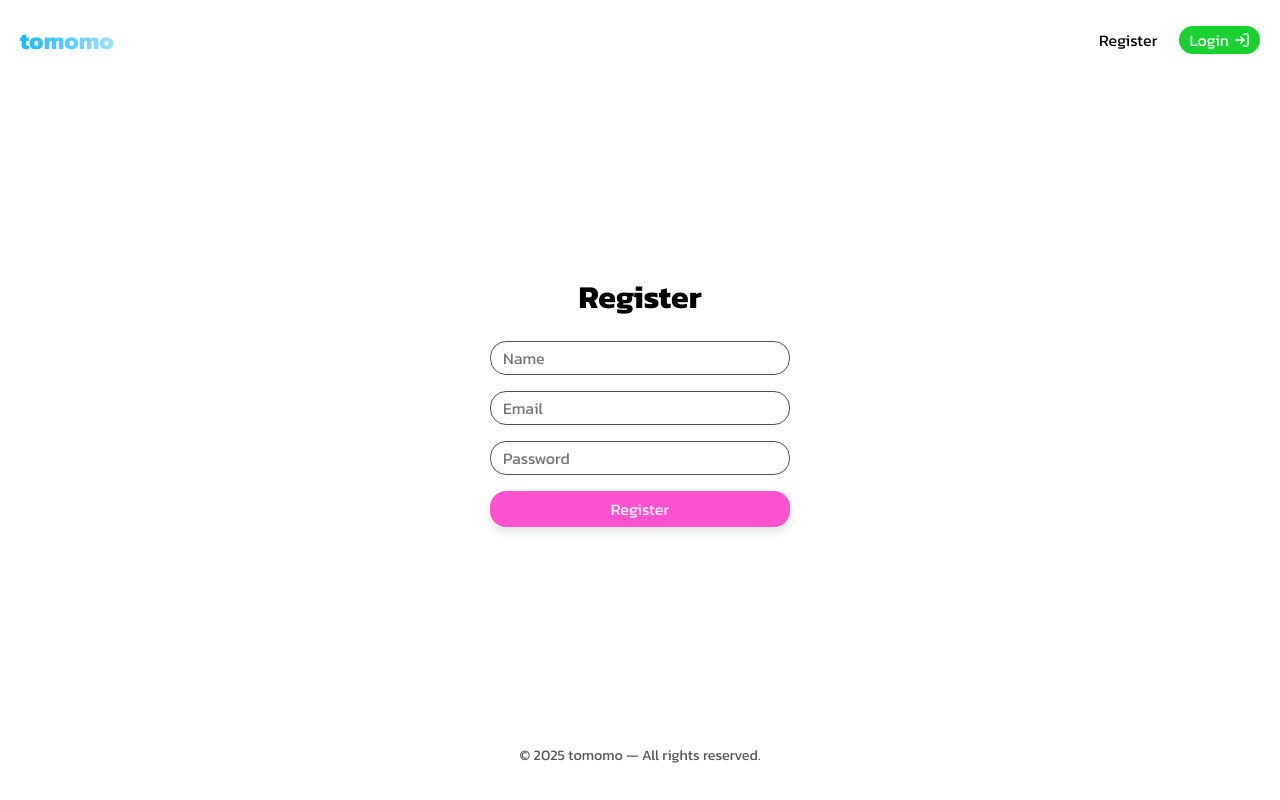
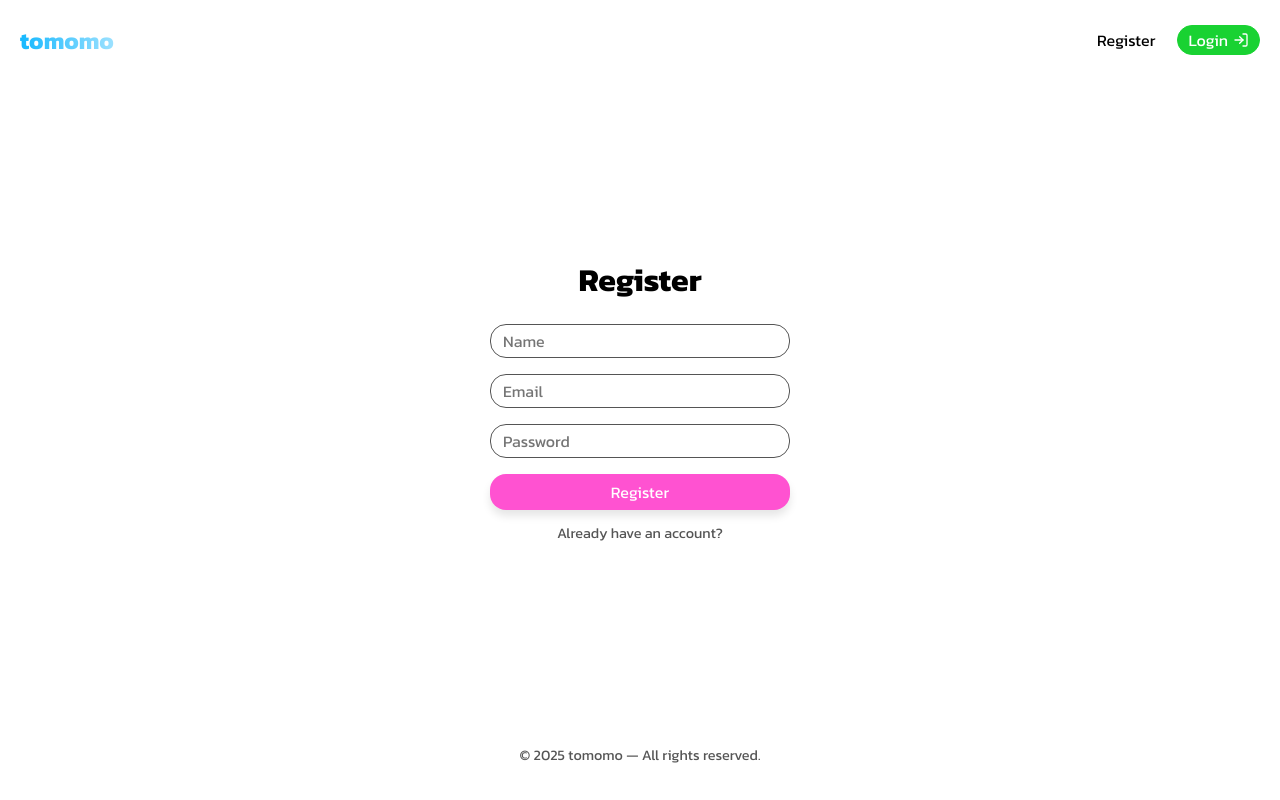
Before and after one commit to tahhh2234/tomomo, a React (Vite) app in the folder frontend/: page /register in a window 1280 px wide. Built offline with nearby package versions, Linux system fonts and the light colour scheme.

Commit message:
Improve login and register pages with navigation links and error handling

```diff
--- a/frontend/src/pages/Login.tsx
+++ b/frontend/src/pages/Login.tsx
@@ -9,6 +9,7 @@ export default function Login() {
     const [password, setPassword] = useState("");
     const [error, setError] = useState("");
     const navigate = useNavigate();
+
 
     const handleSubmit = async (e: React.FormEvent) => {
         e.preventDefault();
@@ -32,6 +33,7 @@ export default function Login() {
                 <button type="submit" className="login__form--btn">Login</button>
             </form>
             {error && <p className="login__error">{error}</p>}
+            <a href="/register" className="login__create">Not have an account?</a>
         </div>
     )
 }
--- a/frontend/src/pages/Register.tsx
+++ b/frontend/src/pages/Register.tsx
@@ -14,7 +14,7 @@ export default function Register() {
     const handleSubmit = async (e: React.FormEvent) => {
         e.preventDefault();
         try {
-            const res = await registerUser({ email, password, name});
+            const res = await registerUser({ email, password, name });
             const token = res.data.access_token;
             setToken(token);
             localStorage.setItem("token", token);
@@ -28,12 +28,13 @@ export default function Register() {
         <div className="register__container">
             <h2 className="register__title">Register</h2>
             <form onSubmit={handleSubmit} className="register__form">
-                <input type="text" placeholder="Name" value={name} onChange={ e => setName(e.target.value)} />
-                <input type="email" placeholder="Email" value={email} onChange={ e => setEmail(e.target.value)} />
-                <input type="password" placeholder="Password" value={password} onChange={ e => setPassword(e.target.value)} />
+                <input type="text" placeholder="Name" value={name} onChange={e => setName(e.target.value)} />
+                <input type="email" placeholder="Email" value={email} onChange={e => setEmail(e.target.value)} />
+                <input type="password" placeholder="Password" value={password} onChange={e => setPassword(e.target.value)} />
                 <button type="submit" className="register__form--btn">Register</button>
             </form>
-            {error && <p className="login__error">{error}</p>}
+            {error && <p className="register__error">{error}</p>}
+            <a href="/login" className="register__already">Already have an account?</a>
         </div>
     );
 }
--- a/frontend/src/pages/TodoList.tsx
+++ b/frontend/src/pages/TodoList.tsx
@@ -1,3 +1,4 @@
+/* eslint-disable @typescript-eslint/no-unused-vars */
 import { useEffect, useState } from "react";
 import { getTasks, createTask, deleteTask } from "../api/api";
 
@@ -11,10 +12,15 @@ type Task = {
 export default function TodoList() {
   const [tasks, setTasks] = useState<Task[]>([]);
   const [newTitle, setNewTitle] = useState("");
+  const [error, setError] = useState("");
 
   const fetchTasks = async () => {
+    try {
       const res = await getTasks();
       setTasks(res.data);
+    } catch (err) {
+      setError("Can not load the tasks.");
+    }
   };
 
   useEffect(() => {
@@ -23,21 +29,38 @@ export default function TodoList() {
 
   const handleCreate = async () => {
     if (!newTitle) return;
+    try {
       await createTask({ title: newTitle });
       setNewTitle("");
       fetchTasks();
+    } catch (err) {
+      setError("Can not create the task.");
+    }
   };
 
   const handleDelete = async (id: number) => {
+    try {
       await deleteTask(id);
       fetchTasks();
+    } catch (err) {
+      setError("Can not delete the task.");
+    }
   };
 
   return (
+    <div style={{ padding: "20px" }}>
+      <h2>Todo List</h2>
+      {error && <p style={{ color: "red" }}>{error}</p>}
+
       <div>
-      <h2>Todo List</h2>
-      <input value={newTitle} onChange={e => setNewTitle(e.target.value)} placeholder="New task" />
+        <input
+          value={newTitle}
+          onChange={e => setNewTitle(e.target.value)}
+          placeholder="New task"
+        />
         <button onClick={handleCreate}>Add</button>
+      </div>
+
       <ul>
         {tasks.map(task => (
           <li key={task.id}>
--- a/frontend/src/styles/general.scss
+++ b/frontend/src/styles/general.scss
@@ -11,3 +11,8 @@ a {
   text-decoration: none;
   color: inherit;
 }
+
+html, body {
+  overflow-x: hidden;
+  overflow-y: hidden;
+}
--- a/frontend/src/styles/header.scss
+++ b/frontend/src/styles/header.scss
@@ -50,9 +50,6 @@
       padding: 2px 10px;
       border-radius: 16px;
 
-      &:hover {
-        transform: scale(1.12);
-      }
       &:active {
         transform: scale(0.95);
       }
@@ -70,6 +67,12 @@
       @extend %button-shared;
       background-color: $color-03;
       color: $color-white;
+      border: 1.5px solid $color-03;
+
+      &:hover {
+        background-color: $color-white;
+        color: $color-03;
+      }
     }
   }
 }
--- a/frontend/src/styles/login.scss
+++ b/frontend/src/styles/login.scss
@@ -64,4 +64,17 @@
     color: red;
     font-size: 0.9rem;
   }
+
+  &__create {
+    margin-top: 12px;
+    font-size: 0.9rem;
+    color: $color-04;
+    text-decoration: none;
+    transition: color 0.2s ease-in-out;
+    animation: slideUp 0.5s ease forwards;
+
+    &:hover {
+      color: $color-03;
+    }
+  }
 }
--- a/frontend/src/styles/register.scss
+++ b/frontend/src/styles/register.scss
@@ -64,4 +64,17 @@
     color: red;
     font-size: 0.9rem;
   }
+
+  &__already {
+    margin-top: 12px;
+    font-size: 0.9rem;
+    color: $color-04;
+    text-decoration: none;
+    transition: color 0.2s ease-in-out;
+    animation: slideUp 0.5s ease forwards;
+
+    &:hover {
+      color: $color-02;
+    }
+  }
 }
--- a/frontend/src/styles/variables.scss
+++ b/frontend/src/styles/variables.scss
@@ -9,3 +9,4 @@ $color-03: #19D232;
 $color-03-1: #4dff65;
 $color-04: #555555;
 $color-05: #b1b1b1;
+$color-06: #e0e0e0;
```
Lines whose indentation alone changed are shown as unchanged.
